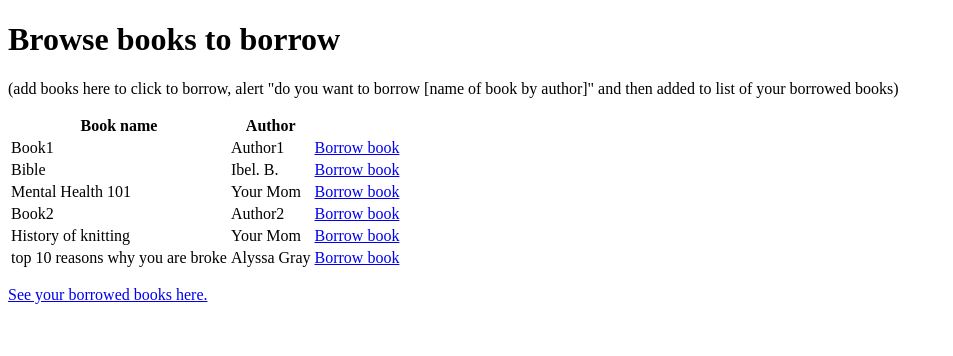
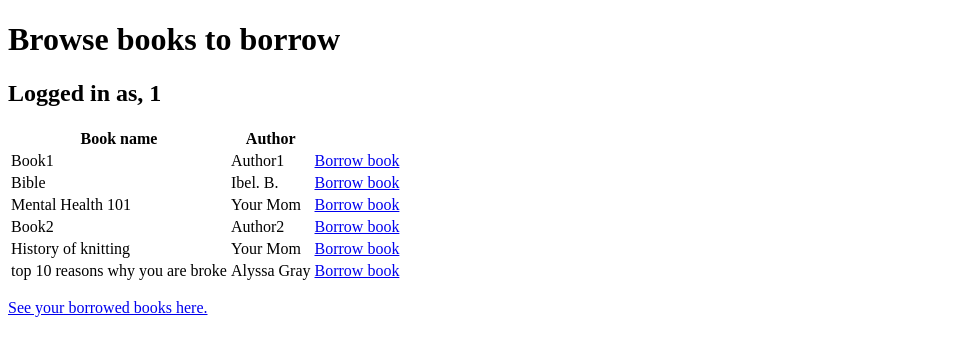
Before and after one commit to SD-Shar/library_db, a Flask app: page /login/browse_kunde in a window 1280 px wide. Shown: the top 356 px of the page, without its empty margins (0-953 px from the left). Run offline with Flask 3, Linux system fonts and the light colour scheme; the visitor is signed in with stand-in values (Sample User, id 1); data comes from the database, SQL or seed files in the repository.

Commit message:
Personalised hello customer@email

```diff
--- a/app.py
+++ b/app.py
@@ -150,12 +150,13 @@ def borrow_book(bok_id):
 @app.route('/login/homepage_lib')
 def homepage_lib():
     if session.get("rolle") == "admin":
+
         mydb = get_connection()
         mycursor = mydb.cursor()
         mycursor.execute("SELECT * FROM boker")
         boker = mycursor.fetchall() #liste??
         return render_template("homepage_lib.html", epost=session['epost'], boker=boker)
-    return redirect(url_for("login"))
+
 
 
 
--- a/templates/browse_kunde.html
+++ b/templates/browse_kunde.html
@@ -10,9 +10,7 @@
 
     <h1>Browse books to borrow</h1>
 
-    <p>(add books here to click to borrow, alert
-        "do you want to borrow [name of book by author]"
-        and then added to list of your borrowed books)</p>
+    <h2>Logged in as, {{ session['epost'] }}</h2>
 
         <table>
 
--- a/templates/homepage_lib.html
+++ b/templates/homepage_lib.html
@@ -10,11 +10,10 @@
 
 <body>
 
-    <h1>Homepage, librarian (admin)</h1>
+    <h1>Homepage librarian (admin) - Welcome back!</h1>
     <table>
 
         <tr>
-
             <th>Book name</th>
             <th>Author</th>
         </tr>
```
